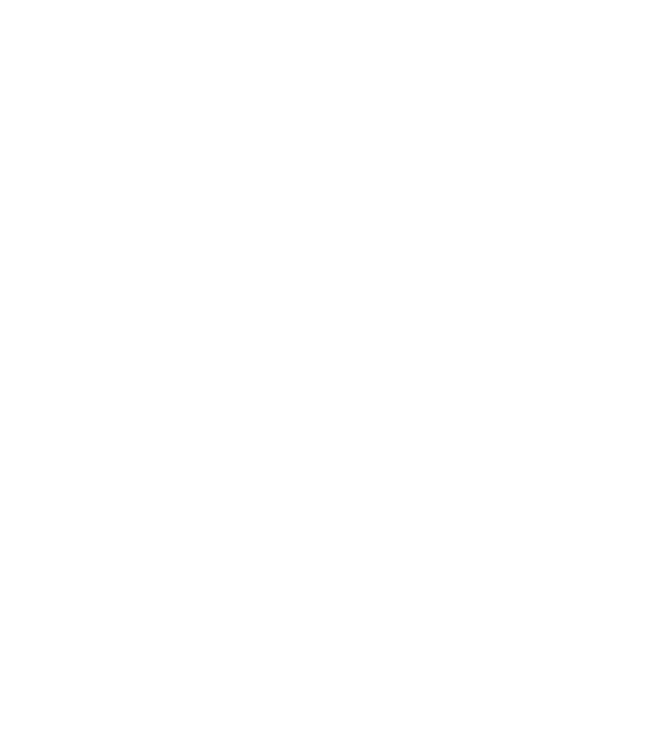
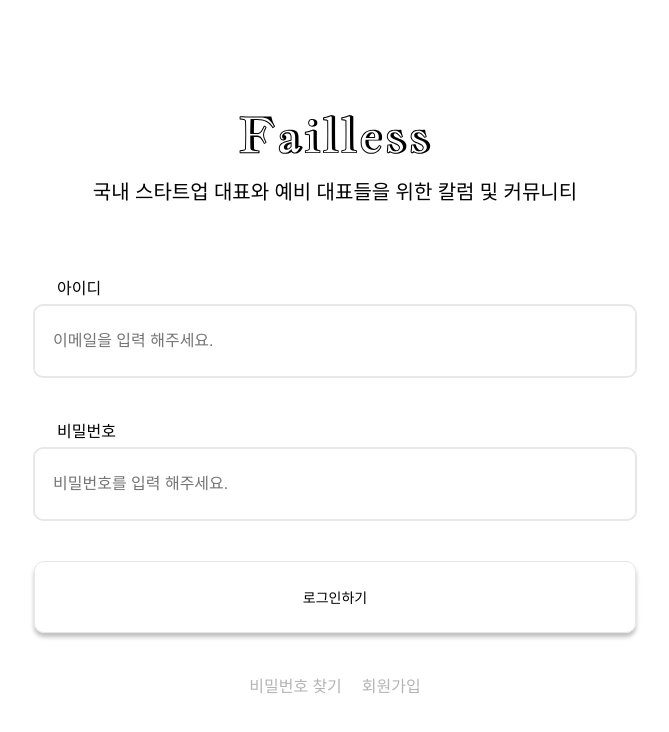
Before and after one commit to jen454/Failless_frontend, a React (Create React App) app: page /signin in a window 1280 px wide. Before the commit this address had no page. Shown: the top 732 px of the page, without its empty margins (305-974 px from the left). Built offline with nearby package versions, Linux system fonts and the light colour scheme.

Commit message:
Feat: 로그인/회원가입 페이지 퍼블리싱

```diff
--- a/public/index.html
+++ b/public/index.html
@@ -24,7 +24,7 @@
       work correctly both with client-side routing and a non-root public URL.
       Learn how to configure a non-root public URL by running `npm run build`.
     -->
-    <title>React App</title>
+    <title>Failless</title>
   </head>
   <body>
     <noscript>You need to enable JavaScript to run this app.</noscript>
--- a/src/App.css
+++ b/src/App.css
@@ -2,8 +2,9 @@
 
 :root {
   --background-color: #FFFFFF;
-  --font-size-xl: 20px;
-  --font-size-ls: 18px;
+  --font-size-xl: 36px;
+  --font-size-lm: 24px;
+  --font-size-ls: 20px;
   --font-size-md: 16px;
   --font-size-sm: 14px;
   --font-size-xs: 12px;
--- a/src/App.js
+++ b/src/App.js
@@ -1,6 +1,8 @@
 import './App.css';
 import { BrowserRouter, Routes, Route } from 'react-router-dom';
 import ArticlePage from './pages/ArticlePage';
+import SignInPage from './pages/SigninPage';
+import SignUpPage from './pages/SignUpPage';
 
 function App() {
   return (
@@ -8,6 +10,8 @@
         <BrowserRouter>
           <Routes>
             <Route path="/" element={<ArticlePage />} />
+            <Route path="signin" element={<SignInPage/>} />
+            <Route path="signup" element={<SignUpPage />} />
           </Routes>
         </BrowserRouter>
     </div>
--- /dev/null
+++ b/src/components/Input.js
@@ -0,0 +1,39 @@
+import styled from 'styled-components';
+
+const Input = ({ onChange, value, placeholder }) => {
+  return (
+    <Container>
+      <StyledInput
+        onChange={onChange}
+        value={value}
+        placeholder={placeholder}
+      />
+    </Container>
+  );
+};
+
+const Container = styled.div`
+  display: flex;
+  align-items: center;
+  height: 70px;
+  border: 2px solid #E7E7E7;
+  border-radius: 10px;
+  @media screen and (max-width: 767px) {
+    width: 100%;
+  }
+
+  @media screen and (min-width: 768px) {
+    width: 600px;
+  }
+`;
+
+const StyledInput = styled.input`
+  width: 100%;
+  height: 24px;
+  border: none;
+  outline: none;
+  font-size: var(--font-size-md);
+  padding: 18px;
+`;
+
+export default Input;
--- /dev/null
+++ b/src/components/button/LandingButton.js
@@ -0,0 +1,35 @@
+import React from 'react'
+import styled from 'styled-components';
+
+function LandingButton({ text, onClick }) {
+  return (
+    <Container onClick={onClick}>
+      <Text>{text}</Text>
+    </Container>
+  )
+}
+
+const Container = styled.div`
+  display: flex;
+  height: 70px;
+  justify-content: center;
+  align-items: center;
+  flex-shrink: 0;
+  border-radius: 10px;
+  border: 1px solid #E7E7E7;
+  box-shadow: 0px 4px 4px 0px rgba(0, 0, 0, 0.25);
+  cursor: pointer;
+  @media screen and (max-width: 767px) {
+    width: 100%;
+  }
+
+  @media screen and (min-width: 768px) {
+    width: 600px;
+  }
+`;
+
+const Text = styled.div`
+  font-size: var(--font-size-sm);
+`;
+
+export default LandingButton;
--- /dev/null
+++ b/src/pages/SignUpPage.js
@@ -0,0 +1,93 @@
+import { React, useState } from 'react'
+import { useNavigate } from 'react-router-dom';
+import styled from 'styled-components';
+import Input from '../components/Input';
+import LandingButton from '../components/button/LandingButton';
+import content_logo from '../assets/logo.svg';
+
+const SignUpPage = () => {
+  const navigate = useNavigate();
+  const [nickname, setNickname] = useState('');
+  const [id, setId] = useState('');
+  const [password, setPassword] = useState('');
+
+  const onChangeNickname = e => {
+    setNickname(e.target.value);
+  }
+  const onChangeId = e => {
+    setId(e.target.value);
+  };
+
+  const onChangePassWord = e => {
+    setPassword(e.target.value);
+  };
+
+  const onClickButton = () => {
+    alert("회원가입 버튼 누름!");
+  }
+
+
+  return (
+    <Container>
+      <Logo src={content_logo} />
+      <Title>국내 스타트업 대표와 예비 대표들을 위한 칼럼 및 커뮤니티</Title>
+      <LogArea>
+        <InputArea>
+          <Text>닉네임</Text>
+          <Input onChange={onChangeId} value={id} placeholder={"닉네임을 입력 해주세요."} />
+        </InputArea>
+        <InputArea>
+          <Text>아이디</Text>
+          <Input onChange={onChangeId} value={id} placeholder={"이메일을 입력 해주세요."} />
+        </InputArea>
+        <InputArea>
+          <Text>비밀번호</Text>
+          <Input onChange={onChangePassWord} value={password} placeholder={"비밀번호를 입력 해주세요. (영어 대/소문자, 숫자 8자 이상)"}/>
+        </InputArea>
+        <LandingButton text={"회원가입"} onClick={onClickButton} />
+      </LogArea>
+    </Container>
+  );
+};
+
+const Container = styled.div`
+  display: flex;
+  flex-direction: column;
+  align-items: center;
+  justify-content: center;
+  min-height: 100vh;
+`;
+
+const LogArea = styled.div`
+  display: flex;
+  flex-direction: column;
+  gap: 40px;
+`;
+
+const InputArea = styled.div`
+  display: flex;
+  flex-direction: column;
+  width: 100%;
+  gap: 5px;
+`;
+
+const Title = styled.div`
+  diplay: flex;
+  align-items: center;
+  justify-content: center;
+  font-size: var(--font-size-ls);
+  margin: 10px 0px 70px 0px;
+`;
+
+const Text = styled.div`
+  display: flex;
+  align-items: center;
+  padding-left: 24px;
+`;
+
+const Logo = styled.img`
+  width: 192px;
+  height: 63px;
+`;
+
+export default SignUpPage;
--- /dev/null
+++ b/src/pages/SigninPage.js
@@ -0,0 +1,106 @@
+import { React, useState } from 'react'
+import { useNavigate } from 'react-router-dom';
+import styled from 'styled-components';
+import Input from '../components/Input';
+import LandingButton from '../components/button/LandingButton';
+import logo from '../assets/logo.svg';
+
+const SigninPage = () => {
+  const navigate = useNavigate();
+  const [id, setId] = useState('');
+  const [password, setPassword] = useState('');
+
+  const onChangeId = e => {
+    setId(e.target.value);
+  };
+
+  const onChangePassWord = e => {
+    setPassword(e.target.value);
+  };
+
+  const onClickButton = () => {
+    alert("로그인 버튼 누름!");
+  }
+
+  const onClickSignUp = () => {
+    navigate('/signup');
+  }
+
+  return (
+    <Container>
+      <Logo src={logo} />
+      <Title>국내 스타트업 대표와 예비 대표들을 위한 칼럼 및 커뮤니티</Title>
+      <LogArea>
+        <InputArea>
+          <Text>아이디</Text>
+          <Input onChange={onChangeId} value={id} placeholder={"이메일을 입력 해주세요."} />
+        </InputArea>
+        <InputArea>
+          <Text>비밀번호</Text>
+          <Input onChange={onChangePassWord} value={password} placeholder={"비밀번호를 입력 해주세요."}/>
+        </InputArea>
+        <LandingButton text={"로그인하기"} onClick={onClickButton} />
+        <LinkArea>
+          <LinkText>비밀번호 찾기</LinkText>
+          <LinkText onClick={onClickSignUp}>회원가입</LinkText>
+        </LinkArea>
+      </LogArea>
+    </Container>
+  );
+};
+
+const Container = styled.div`
+  display: flex;
+  flex-direction: column;
+  align-items: center;
+  justify-content: center;
+  min-height: 100vh;
+`;
+
+const LogArea = styled.div`
+  display: flex;
+  flex-direction: column;
+  align-items: center;
+  gap: 40px;
+`;
+
+const InputArea = styled.div`
+  display: flex;
+  flex-direction: column;
+  width: 100%;
+  gap: 5px;
+`;
+
+const LinkArea = styled.div`
+  display: flex;
+  gap: 20px;
+`;
+
+const Title = styled.div`
+  diplay: flex;
+  align-items: center;
+  justify-content: center;
+  font-size: var(--font-size-ls);
+  margin: 10px 0px 70px 0px;
+`;
+
+const Text = styled.div`
+  display: flex;
+  align-items: center;
+  padding-left: 24px;
+`;
+
+const LinkText = styled.div`
+  display: flex;
+  align-itmes: center;
+  justify-content: center;
+  font-size: var(--font-size-md);
+  color: #B4B4B4;
+`;
+
+const Logo = styled.img`
+  width: 192px;
+  height: 63px;
+`;
+
+export default SigninPage;
```
Also changed, not shown: src/assets/logo.svg (added), 1 other file (tests, documents, lock files or other folders).
